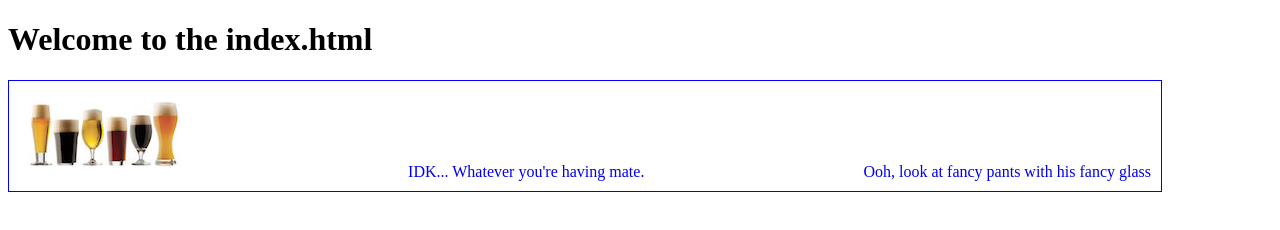
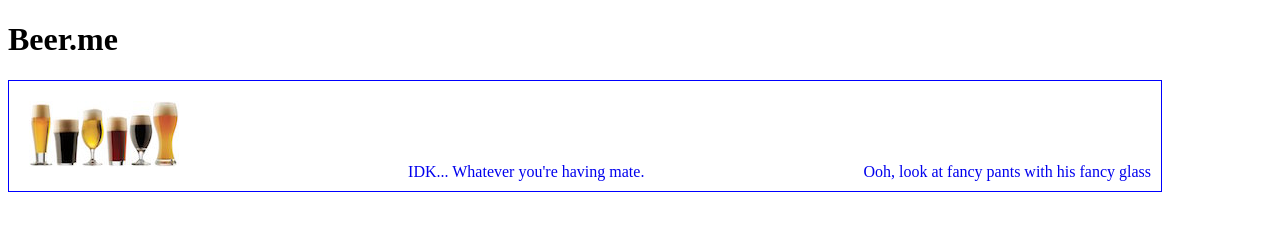
Before and after one commit to Luke-Wilson/test-app-docker, a website: page client/index.html in a window 1280 px wide. Drawn offline with nearby package versions, Linux system fonts and the light colour scheme; some packages are replaced by stand-ins of ours.

Commit message:
change header

```diff
--- a/client/index.html
+++ b/client/index.html
@@ -7,7 +7,7 @@
   <script src="https://cdnjs.cloudflare.com/ajax/libs/angular-ui-router/0.4.2/angular-ui-router.js"></script>
 </head>
 <body ng-app="yoyo">
-  <h1>Welcome to the index.html</h1>
+  <h1>Beer.me</h1>
   <nav class="nav">
     <a class="nav-links" ui-sref="home"><img class="nav-links" src="./assets/beer-glasses.jpg"></a>
     <a class="nav-links" ui-sref="random">IDK... Whatever you're having mate.</a>
```
